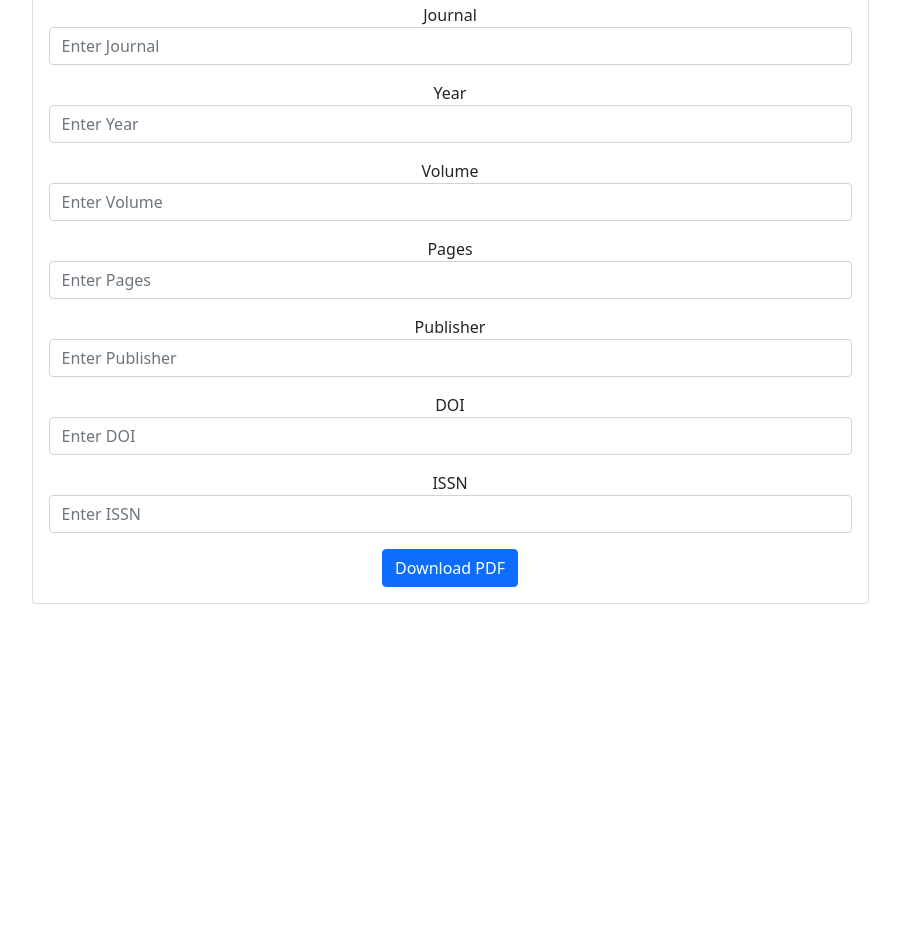
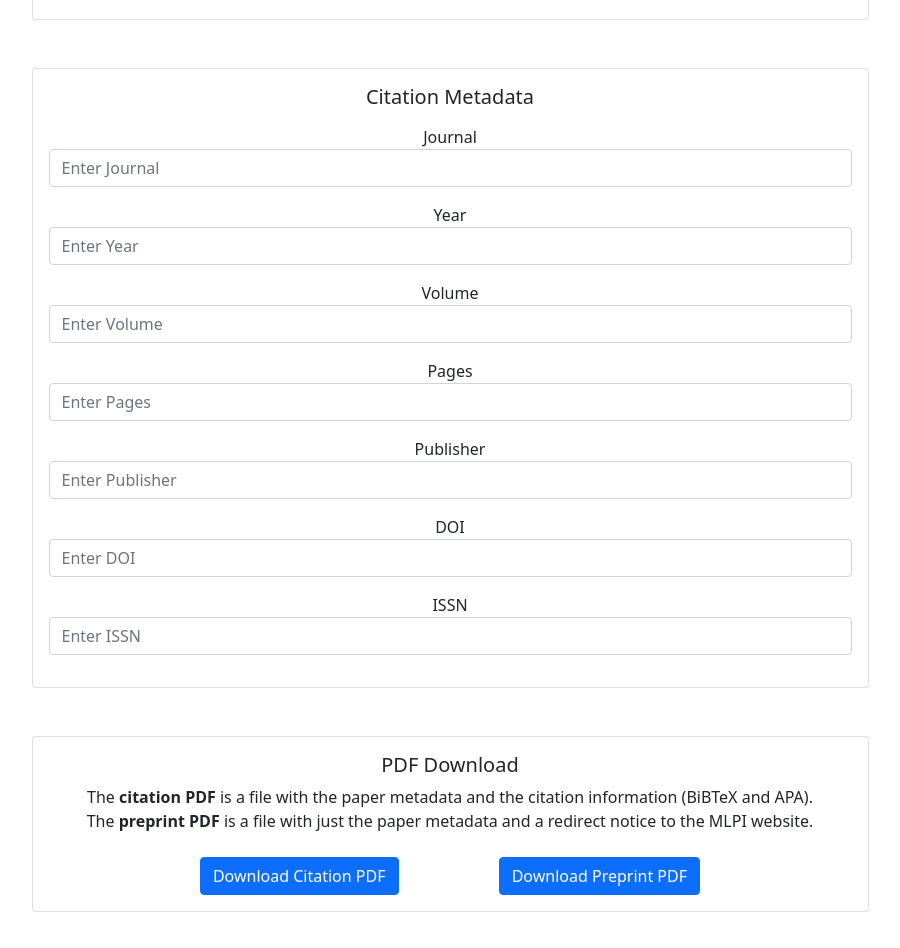
Before and after one commit to galatolofederico/mlpi-citation-page, a website built with webpack: page src/index.html in a window 1280 px wide. Shown: the part 592-1540 px from the top of the page, without its empty margins (190-1090 px from the left). Before the commit the page ends 1244 px from the top, so only its background shows below. Built offline with nearby package versions, Linux system fonts and the light colour scheme.

Commit message:
Updated webapp to support both citation and preprint pages

```diff
--- a/src/index.html
+++ b/src/index.html
@@ -39,7 +39,18 @@
                 <label for="exampleInputEmail1">Authors (comma separated)</label>
                 <input class="form-control" id="author" placeholder="Enter Authors">
               </div>
+            </form>
+          </p>
+        </div>
+      </div>
+    </div>
 
+    <div class="d-flex mt-5 mb-5 justify-content-center">
+      <div class="card text-center w-75">
+        <div class="card-body">
+          <h5 class="card-title">Citation Metadata</h5>
+          <p class="card-text">
+            <form>
               <div class="form-group mt-3">
                 <label for="exampleInputEmail1">Journal</label>
                 <input class="form-control" id="journal" placeholder="Enter Journal">
@@ -74,13 +85,27 @@
                 <label for="exampleInputEmail1">ISSN</label>
                 <input class="form-control" id="issn" placeholder="Enter ISSN">
               </div>
-
             </form>
           </p>
-          <a onclick="generatePDF()" class="btn btn-primary">Download PDF</a>
         </div>
       </div>
     </div>
+
+    <div class="d-flex mt-5 mb-5 justify-content-center">
+      <div class="card text-center w-75">
+        <div class="card-body">
+          <h5 class="card-title">PDF Download</h5>
+          <p class="card-text mb-4">
+            The <b>citation PDF</b> is a file with the paper metadata and the citation information (BiBTeX and APA). <br />
+            The <b>preprint PDF</b> is a file with just the paper metadata and a redirect notice to the MLPI website.
+          </p>
+          <a onclick="generateCitationPDF()" class="btn btn-primary mx-5">Download Citation PDF</a>
+          <a onclick="generatePreprintPDF()" class="btn btn-primary mx-5">Download Preprint PDF</a>
+
+        </div>
+      </div>
+    </div>
+
   </div>
   <script src="./bundle.js"></script>
 </body>
--- a/src/js/app.js
+++ b/src/js/app.js
@@ -1,5 +1,5 @@
 const citation = require("./citation")
-const buildPDF = require("./pdf")
+const pdf = require("./pdf")
 const parseDOI = require("./doi")
 
 const jspdf = require("jspdf")
@@ -17,7 +17,7 @@ function getImage(url) {
     })
 }
 
-function generatePDF(){
+function generateCitationPDF(){
     let data = {
         author: document.getElementById("author").value,
         title: document.getElementById("title").value,
@@ -38,7 +38,7 @@ function generatePDF(){
         getImage("./assets/dii-logo.png"),
         getImage("./assets/mlpi-logo.png"),
     ]).then(images => {
-        let doc = buildPDF({
+        let doc = pdf.buildCitationPDF({
             unipi: images[0],
             dii: images[1],
             mlpi: images[2],
@@ -48,6 +48,31 @@ function generatePDF(){
             apa: apa
         })
         doc.save("citation.pdf")
+    })
+}
+
+
+
+function generatePreprintPDF(){
+    let data = {
+        author: document.getElementById("author").value,
+        title: document.getElementById("title").value,
+    }
+
+    Promise.all([
+        getImage("./assets/unipi-logo.png"),
+        getImage("./assets/dii-logo.png"),
+        getImage("./assets/mlpi-logo.png"),
+    ]).then(images => {
+        let doc = pdf.buildPreprintPDF({
+            unipi: images[0],
+            dii: images[1],
+            mlpi: images[2],
+            title: data.title,
+            author: data.author,
+            notice_link: "http://mlpi.ing.unipi.it/"
+        })
+        doc.save("preprint.pdf")
     })
 }
 
@@ -73,5 +98,6 @@ function fetchDOI(){
     })
 }
 
-window.generatePDF = generatePDF
+window.generateCitationPDF = generateCitationPDF
+window.generatePreprintPDF = generatePreprintPDF
 window.fetchDOI = fetchDOI
```
